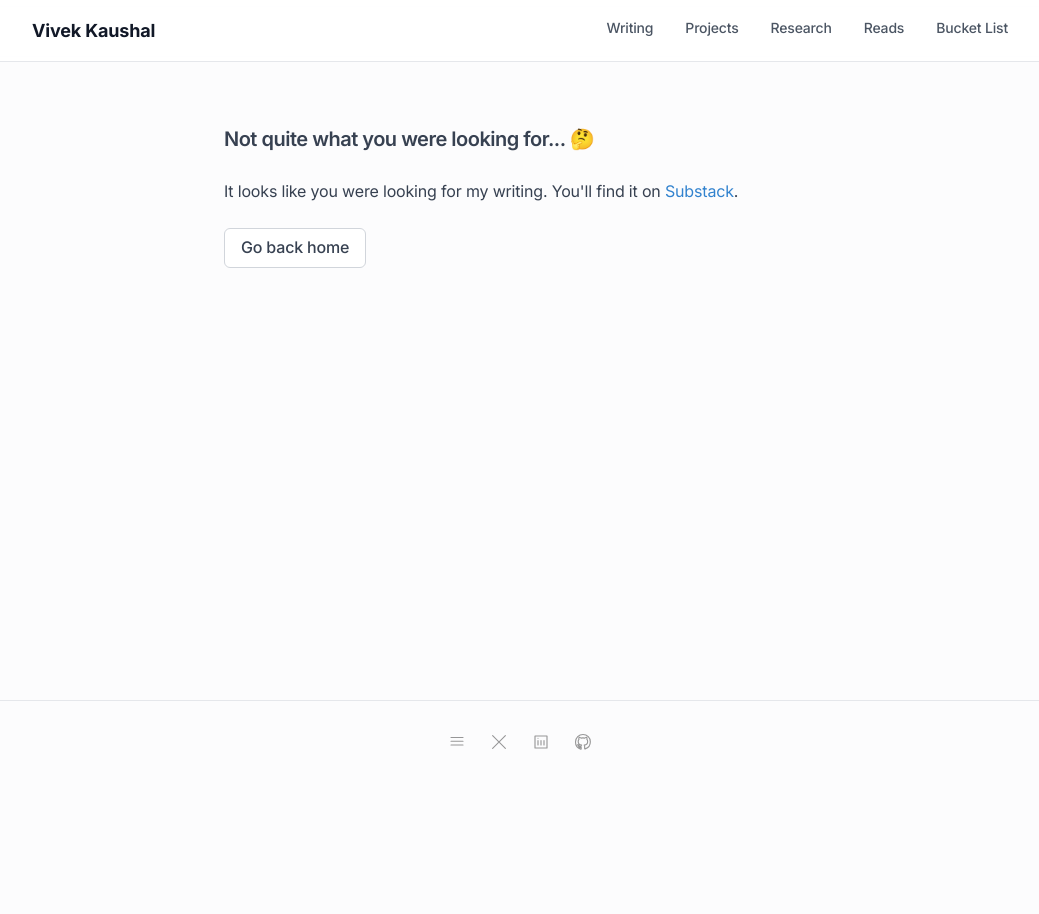
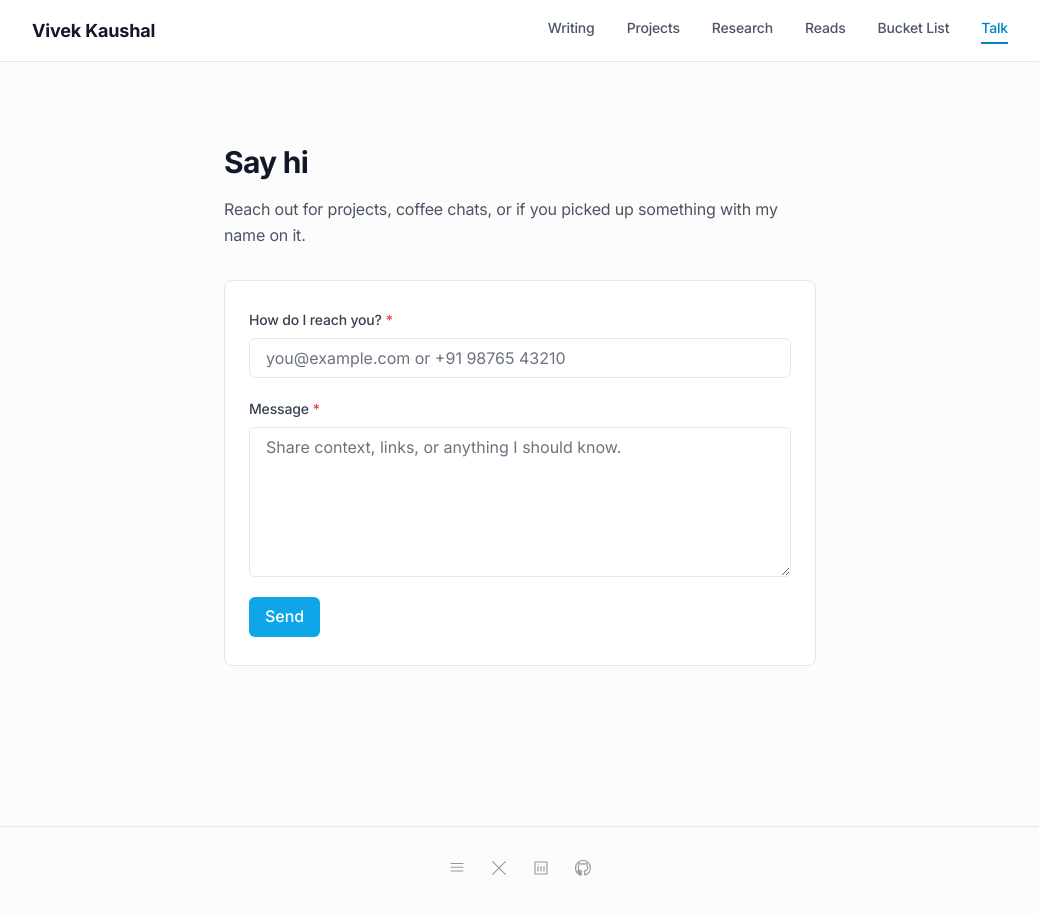
Before and after one commit to kaushalvivek/vivekkaushal.com, a React (Create React App) app: page /talk in a window 1280 px wide. Shown: the top 914 px of the page, without its empty margins (120-1159 px from the left). Before the commit the page ends 800 px from the top, so only its background shows below. Built offline with nearby package versions, Linux system fonts and the light colour scheme.

Commit message:
Add /talk contact page and Netlify form notifications

```diff
--- a/src/App.js
+++ b/src/App.js
@@ -9,6 +9,7 @@ import Research from './components/pages/research';
 import Recommendations from './components/pages/recommendations';
 import BucketList from './components/pages/bucketlist';
 import Blog from './components/pages/Blog';
+import Talk from './components/pages/talk';
 import My404 from './components/pages/my404';
 import ExternalRedirect from './components/ExternalRedirect';
 import theme from './theme';
@@ -29,6 +30,7 @@ const App = () => {
               <Route path="/blog/*" element={<Blog />} />
               <Route path="/hack" element={<Navigate to="/blog" replace />} />
               <Route path="/meet" element={<ExternalRedirect to="https://calendly.com/vikaushal/30-min" />} />
+              <Route path="/talk" element={<Talk />} />
               <Route path="*" element={<My404 />} />
             </Routes>
           </Box>
--- a/src/components/header.js
+++ b/src/components/header.js
@@ -75,6 +75,7 @@ const Header = () => {
             <NavLink to="/research">Research</NavLink>
             <NavLink to="/recommendations">Reads</NavLink>
             <NavLink to="/bucketlist">Bucket List</NavLink>
+            <NavLink to="/talk">Talk</NavLink>
           </HStack>
         </Flex>
       </Container>
--- /dev/null
+++ b/src/components/pages/talk.js
@@ -0,0 +1,147 @@
+import React, { useState } from 'react';
+import {
+  Alert,
+  AlertDescription,
+  AlertIcon,
+  AlertTitle,
+  Box,
+  Button,
+  Container,
+  FormControl,
+  FormLabel,
+  Heading,
+  Input,
+  Text,
+  Textarea,
+  VStack,
+} from '@chakra-ui/react';
+
+const Talk = () => {
+  const [status, setStatus] = useState('idle');
+
+  const encodeFormData = (formData) => {
+    const params = new URLSearchParams();
+    formData.forEach((value, key) => {
+      params.append(key, value);
+    });
+    return params.toString();
+  };
+
+  const handleSubmit = (event) => {
+    event.preventDefault();
+    setStatus('submitting');
+
+    const form = event.target;
+    const formData = new FormData(form);
+
+    fetch('/', {
+      method: 'POST',
+      headers: { 'Content-Type': 'application/x-www-form-urlencoded' },
+      body: encodeFormData(formData),
+    })
+      .then(() => {
+        setStatus('success');
+        form.reset();
+      })
+      .catch(() => {
+        setStatus('error');
+      });
+  };
+
+  const renderStatusAlert = () => {
+    if (status === 'success') {
+      return (
+        <Alert status="success" variant="left-accent" borderRadius="md">
+          <AlertIcon />
+          <Box>
+            <AlertTitle fontWeight="600">Thanks for the note!</AlertTitle>
+            <AlertDescription>I&apos;ll follow up soon.</AlertDescription>
+          </Box>
+        </Alert>
+      );
+    }
+
+    if (status === 'error') {
+      return (
+        <Alert status="error" variant="left-accent" borderRadius="md">
+          <AlertIcon />
+          <Box>
+            <AlertTitle fontWeight="600">Something went wrong</AlertTitle>
+            <AlertDescription>Please try again or email me directly.</AlertDescription>
+          </Box>
+        </Alert>
+      );
+    }
+
+    return null;
+  };
+
+  return (
+    <Box py={{ base: 16, md: 20 }}>
+      <Container maxW="container.sm">
+        <VStack spacing={8} align="stretch">
+          <VStack align="start" spacing={3}>
+            <Heading as="h1" fontSize={{ base: '2xl', md: '3xl' }} fontWeight="700">
+              Say hi
+            </Heading>
+            <Text color="gray.600">
+              Reach out for projects, coffee chats, or if you picked up something with my name on it.
+            </Text>
+          </VStack>
+
+          {renderStatusAlert()}
+
+          <Box
+            as="form"
+            name="talk"
+            method="POST"
+            data-netlify="true"
+            netlify-honeypot="bot-field"
+            onSubmit={handleSubmit}
+            bg="white"
+            border="1px solid"
+            borderColor="gray.200"
+            borderRadius="lg"
+            px={{ base: 5, md: 6 }}
+            py={{ base: 6, md: 7 }}
+          >
+            <input type="hidden" name="form-name" value="talk" />
+            <input type="hidden" name="bot-field" />
+
+            <VStack spacing={5} align="stretch">
+              <FormControl isRequired>
+                <FormLabel fontSize="sm" color="gray.700">
+                  How do I reach you?
+                </FormLabel>
+                <Input name="contact" placeholder="you@example.com or +91 98765 43210" size="md" />
+              </FormControl>
+
+              <FormControl isRequired>
+                <FormLabel fontSize="sm" color="gray.700">
+                  Message
+                </FormLabel>
+                <Textarea
+                  name="message"
+                  placeholder="Share context, links, or anything I should know."
+                  rows={6}
+                />
+              </FormControl>
+
+              <Button
+                type="submit"
+                colorScheme="brand"
+                isLoading={status === 'submitting'}
+                loadingText="Sending"
+                alignSelf="flex-start"
+              >
+                Send
+              </Button>
+            </VStack>
+          </Box>
+        </VStack>
+      </Container>
+    </Box>
+  );
+};
+
+export default Talk;
```
Also changed, not shown: 1 other file (tests, documents, lock files or other folders).
